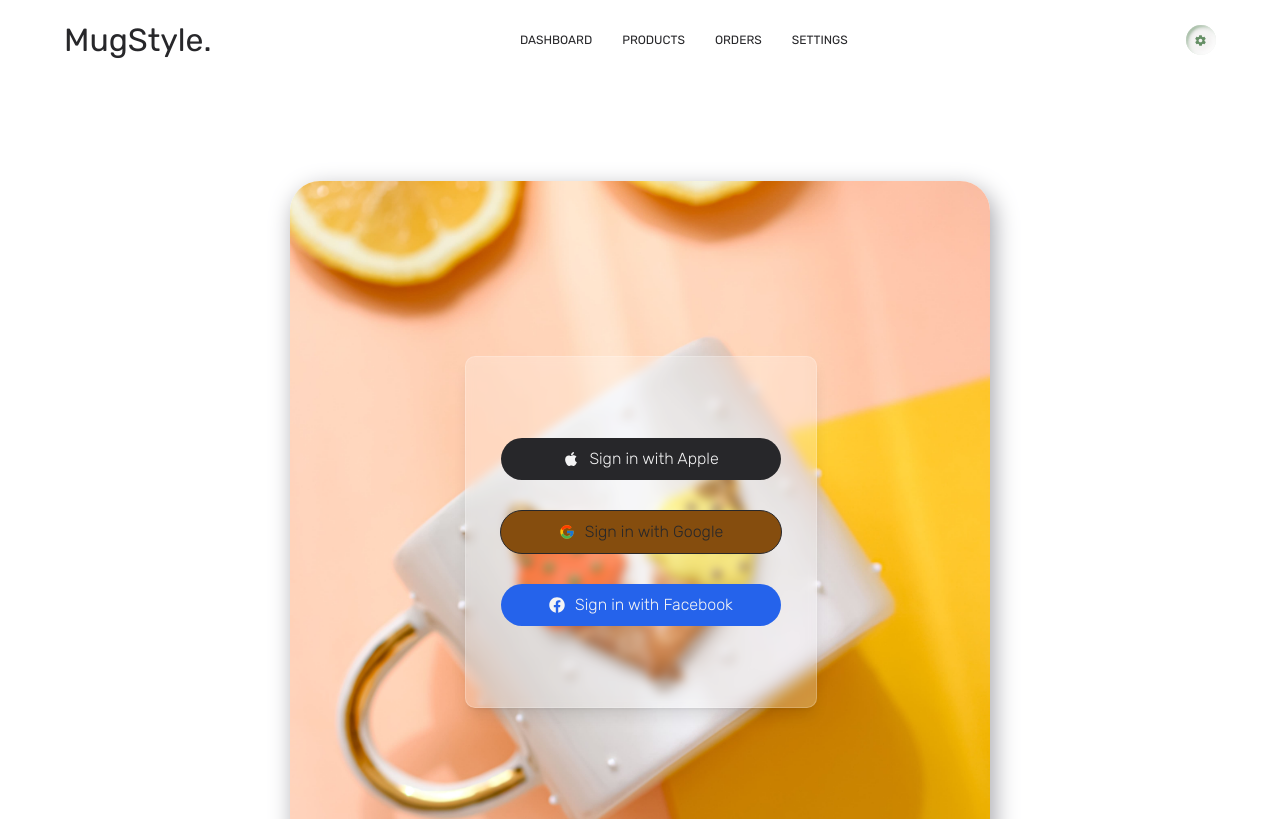
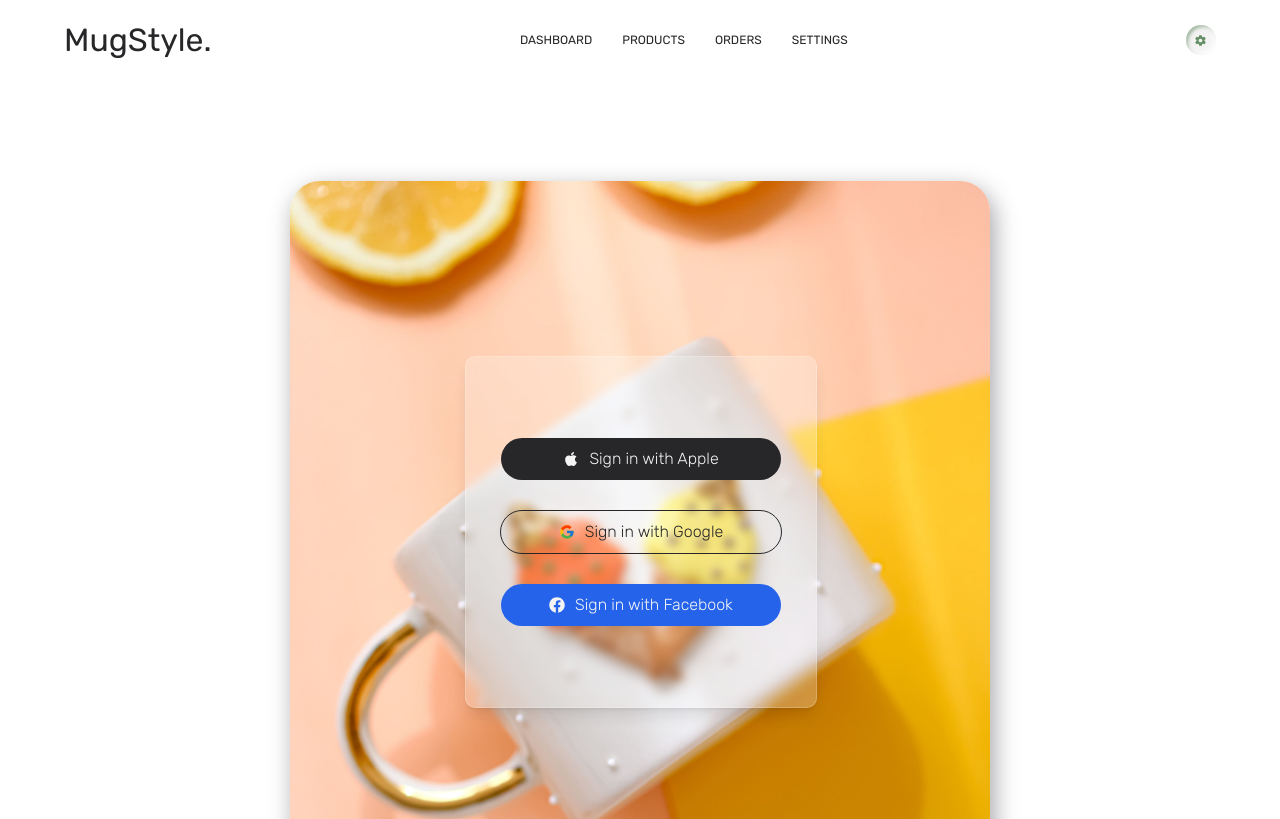
Before and after one commit to Morganefrlr/eshop-mugstyle2024, a Next.js app: page /login in a window 1280 px wide. Shown: the top 819 px of the page. Built offline with nearby package versions, Linux system fonts and the light colour scheme.

Commit message:
REF: loginPage

```diff
--- a/src/app/admin/adminRecharts/chartsConfig.tsx
+++ b/src/app/admin/adminRecharts/chartsConfig.tsx
@@ -15,7 +15,7 @@ export const pieData = [
       className: 'green',
 
     },
-    { label: 'Google',
+    { label: 'GoogleSearch',
       value: 43,
       color: '#854D0E',
       dif: 15.20,
--- a/src/app/admin/adminRecharts/pieChart/_pieChart.scss
+++ b/src/app/admin/adminRecharts/pieChart/_pieChart.scss
@@ -83,7 +83,7 @@
 .Social{
     background-color: $main;
 }
-.Google{
+.GoogleSearch{
     background-color: $second;
 }
 .Email{
--- a/src/app/login/loginComponent/LoginComponent.tsx
+++ b/src/app/login/loginComponent/LoginComponent.tsx
@@ -1,4 +1,4 @@
-import { loginButtonConfig } from '@/app/login/helper/loginConfig';
+import { loginButtonConfig } from '@/app/login/loginComponent/loginConfig';
 import LoginButton from './LoginButton';
 
 const LoginComponent = () => {
```
Also changed, not shown: src/app/login/loginComponent/loginConfig.tsx (renamed from src/app/login/helper/loginConfig.tsx).
